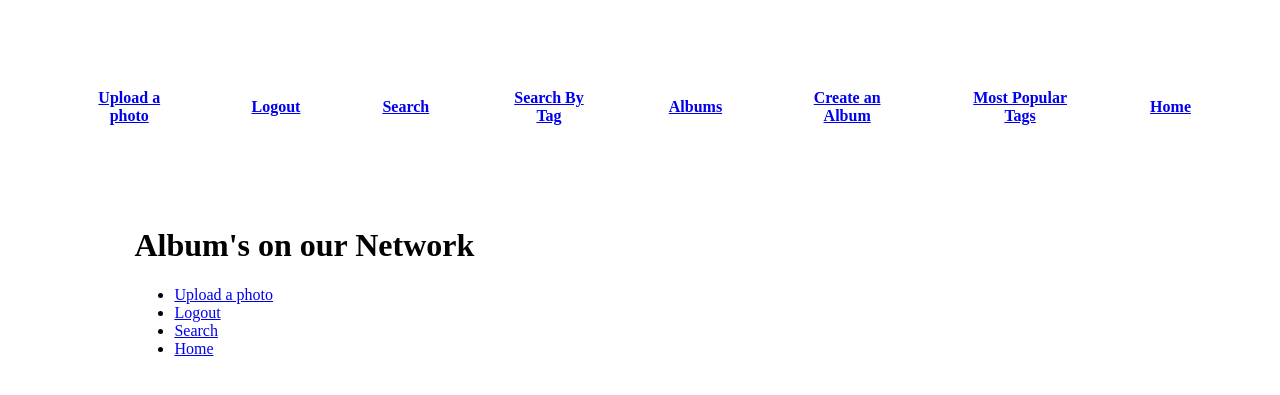
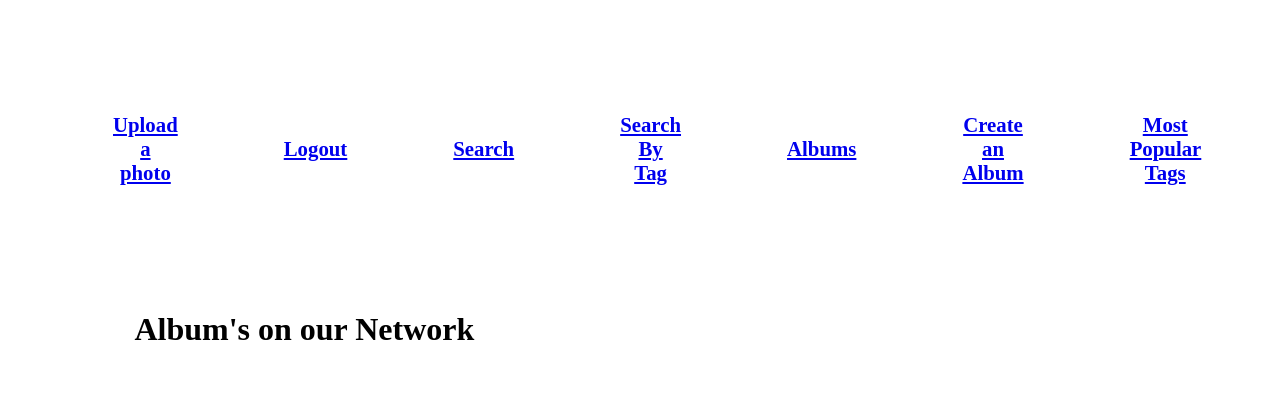
Before and after one commit to DanTkachov/Photo-Share-Site, a Flask app: page /albums in a window 1280 px wide; the page is wider, and only the part inside the window is pictured. Shown: the top 395 px of that part. Run offline with Flask 2, Linux system fonts and the light colour scheme; data that the repository does not hold is empty.

Commit message:
template changes?

```diff
--- a/templates/albums.html
+++ b/templates/albums.html
@@ -23,10 +23,5 @@
 {% endif %}
 
 
-<ul>
-<li><a href='/upload'>Upload a photo</a> </li>
-<li><a href='/logout'>Logout</a></li>
-<li><a href='/search'>Search</a></li>
-<li><a href='/'>Home</a></li>
-</ul>
+
 {%endblock%}
--- a/templates/base.html
+++ b/templates/base.html
@@ -5,8 +5,10 @@
         margin-right: auto;
         border-collapse: separate;
         border-spacing: 5em;
+        font-size: 1.3em;
 
     }
+
 
     .content {
         padding-right: 10%;
```
